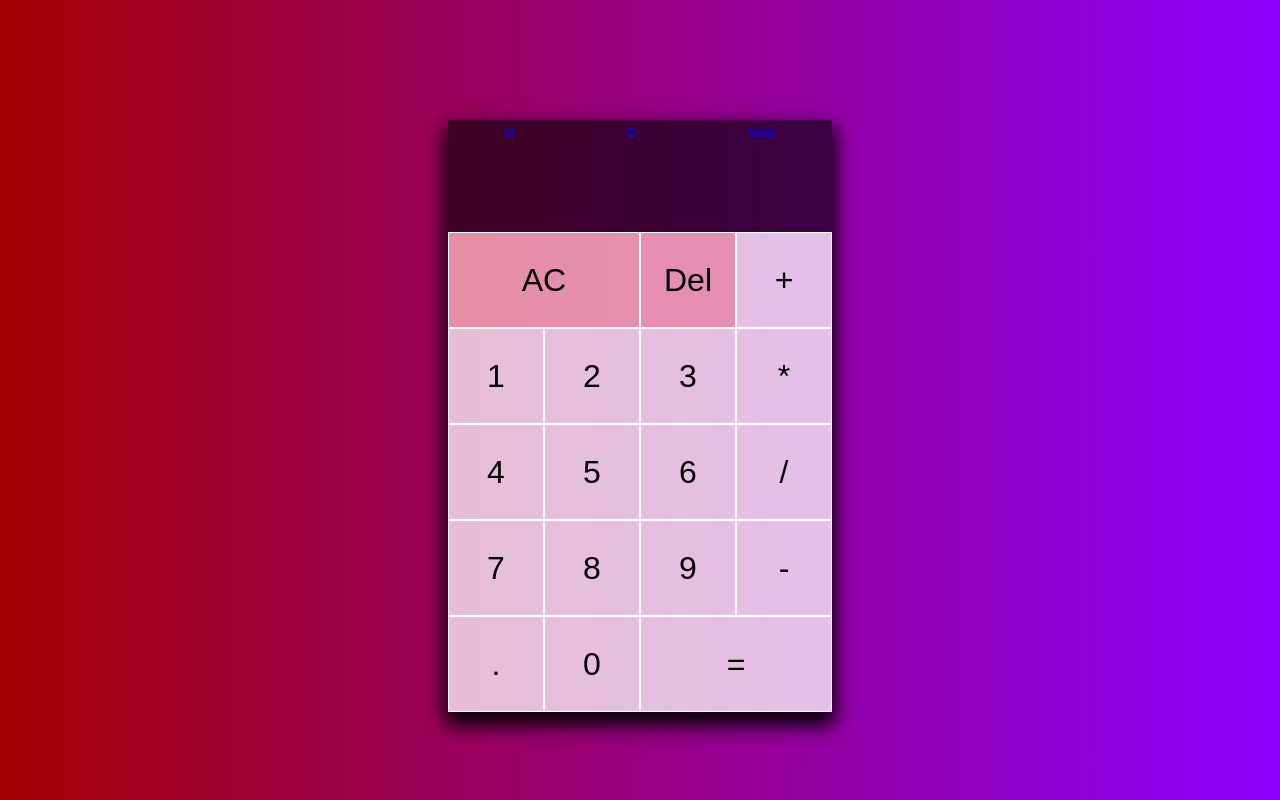
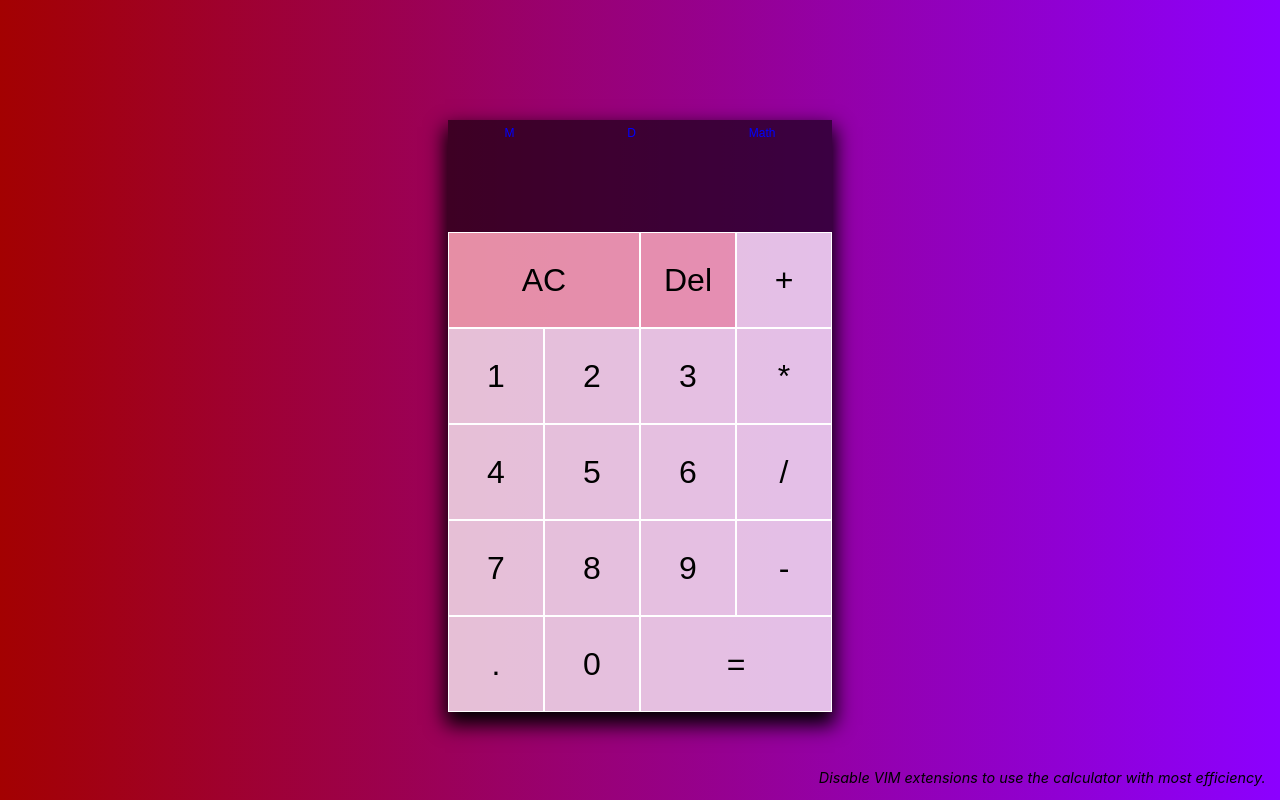
Before and after one commit to MISSIC17/calculator, a React (Create React App) app: page / in a window 1280 px wide. Built offline with nearby package versions, Linux system fonts and the light colour scheme; a web font is replaced by a local one.

Commit message:
suggestion addition

```diff
--- a/src/App.js
+++ b/src/App.js
@@ -113,6 +113,7 @@ function App() {
   });
 
   return (
+    <>
     <div className="calculator-grid">
       <div className="output" ref={outputScreen}>
         <div className="minor-details">
@@ -166,6 +167,10 @@ function App() {
         =
       </button>
     </div>
+     <div className="footer-information">
+        Disable VIM extensions to use the calculator with most efficiency.
+     </div>
+    </>
   );
 }
 
--- a/src/styles.css
+++ b/src/styles.css
@@ -112,3 +112,10 @@ body {
   color: rgb(139 234 75 /1);
   font-size: 2rem;
 }
+.footer-information{
+    position: absolute;
+    bottom:1em;
+    right:1em;
+    font-size:0.9em;
+    font-style: italic;
+}
```
